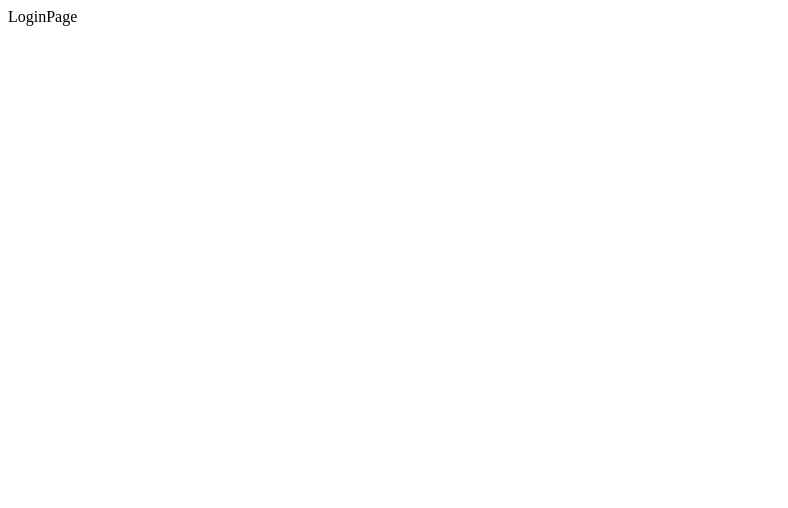
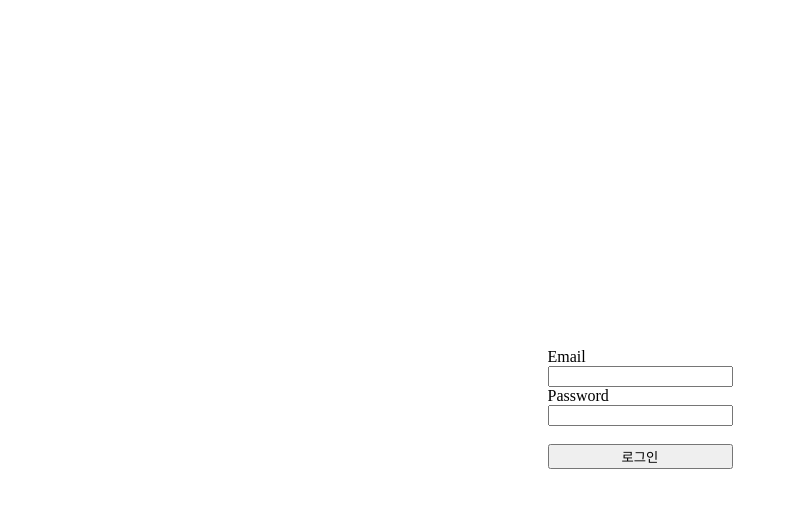
Before and after one commit to byeongminn/youtube_clone, a React (Create React App) app in the folder client/: page /login in a window 1280 px wide. Shown: the top 508 px of the page, without its empty margins (0-788 px from the left). Built offline with nearby package versions, Linux system fonts and the light colour scheme.

Commit message:
로그인 (프론트엔드)

```diff
--- a/client/package.json
+++ b/client/package.json
@@ -10,8 +10,12 @@
     "http-proxy-middleware": "^2.0.1",
     "react": "^17.0.2",
     "react-dom": "^17.0.2",
+    "react-redux": "^7.2.4",
     "react-router-dom": "^5.2.0",
     "react-scripts": "4.0.3",
+    "redux": "^4.1.1",
+    "redux-promise": "^0.6.0",
+    "redux-thunk": "^2.3.0",
     "web-vitals": "^1.1.2"
   },
   "scripts": {
--- /dev/null
+++ b/client/src/_actions/types.js
@@ -0,0 +1 @@
+export const LOGIN_USER = "login_user";
--- /dev/null
+++ b/client/src/_actions/user_action.js
@@ -0,0 +1,14 @@
+import axios from "axios";
+import {
+    LOGIN_USER
+} from "./types";
+
+export function loginUser(dataToSubmit) {
+    const request = axios.post("/api/users/login", dataToSubmit)
+        .then(response => response.data);
+
+    return {
+        type: LOGIN_USER,
+        payload: request
+    }
+}
--- /dev/null
+++ b/client/src/_reducers/index.js
@@ -0,0 +1,8 @@
+import { combineReducers } from "redux";
+import user from "./user_reducer";
+
+const rootReducer = combineReducers({
+    user
+})
+
+export default rootReducer;
--- /dev/null
+++ b/client/src/_reducers/user_reducer.js
@@ -0,0 +1,12 @@
+import {
+    LOGIN_USER
+} from "../_actions/types";
+
+export default function (state = {}, action) {
+    switch (action.type) {
+        case LOGIN_USER:
+            return { ...state, loginSuccess: action.payload }
+        default:
+            return state;
+    }
+}
--- a/client/src/components/views/LoginPage/LoginPage.js
+++ b/client/src/components/views/LoginPage/LoginPage.js
@@ -1,9 +1,57 @@
-import React from 'react'
+import React, { useState } from 'react';
+import { useDispatch } from "react-redux";
+import { loginUser } from '../../../_actions/user_action';
 
-function LoginPage() {
+
+function LoginPage(props) {
+    const [email, setEmail] = useState("");
+    const [password, setPassword] = useState("");
+
+    const dispatch = useDispatch();
+
+    const onChange = (event) => {
+        const {
+            target: { name, value }
+        } = event;
+        if (name === "email") {
+            setEmail(value);
+        } else if (name === "password") {
+            setPassword(value);
+        }
+    }
+
+    const onSubmit = (event) => {
+        event.preventDefault();
+
+        const body = {
+            email,
+            password
+        }
+
+        dispatch(loginUser(body))
+            .then(response => {
+                if (response.payload.loginSuccess) {
+                    props.history.push("/");
+                } else {
+                    alert("Error");
+                }
+            })
+    }
+
     return (
-        <div>
-            LoginPage
+        <div style={{ display: "flex", justifyContent: "center", alignItems: "center"
+            , width: "100%", height: "100vh"
+        }}>
+            <form style={{
+                display: "flex", flexDirection: "column"
+            }} onSubmit={onSubmit} >
+                <label>Email</label>
+                <input name="email" type="email" value={email} onChange={onChange} />
+                <label>Password</label>
+                <input name="password" type="password" value={password} onChange={onChange} />
+                <br />
+                <button type="submit">로그인</button>
+            </form>
         </div>
     )
 }
--- a/client/src/index.js
+++ b/client/src/index.js
@@ -2,11 +2,23 @@
 import ReactDOM from 'react-dom';
 import App from './App';
 import reportWebVitals from './reportWebVitals';
+import { Provider } from "react-redux";
+import { applyMiddleware, createStore } from "redux";
+import promiseMiddleware from "redux-promise";
+import ReduxThunk from "redux-thunk";
+import Reducer from "./_reducers";
+
+const createStoreWithMiddleware = applyMiddleware(promiseMiddleware, ReduxThunk) (createStore);
 
 ReactDOM.render(
-  <React.StrictMode>
+  <Provider
+    store={createStoreWithMiddleware(Reducer,
+        window.__REDUX_DEVTOOLS_EXTENSION__ &&
+        window.__REDUX_DEVTOOLS_EXTENSION__()
+      )}
+  >
     <App />
-  </React.StrictMode>,
+  </Provider>,
   document.getElementById('root')
 );
 
```
Also changed, not shown: 1 other file (tests, documents, lock files or other folders).
